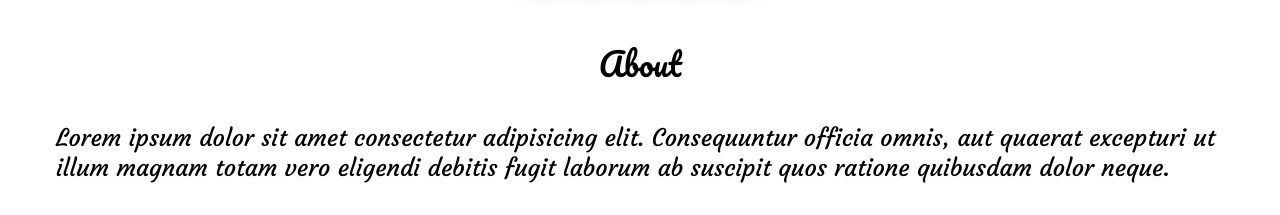
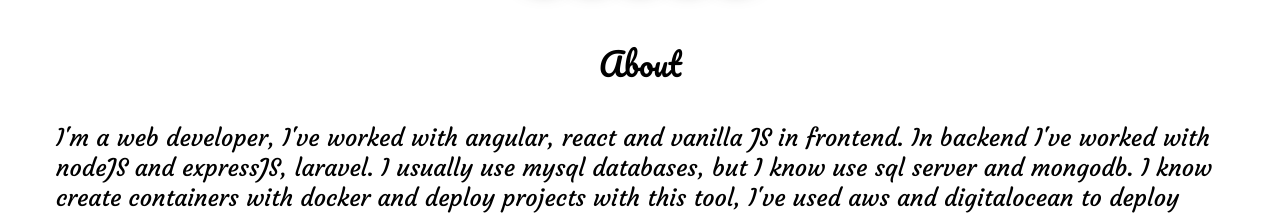
Before and after one commit to codeDude64/Portafolio, a plain HTML site: page index.html in a window 1280 px wide. Shown: the part 720-935 px from the top of the page. Drawn offline with Linux system fonts and the light colour scheme.

Commit message:
About text

```diff
--- a/index.html
+++ b/index.html
@@ -59,7 +59,10 @@
                     About
                 </div>
                 <div class="card-body">
-                    <p>Lorem ipsum dolor sit amet consectetur adipisicing elit. Consequuntur officia omnis, aut quaerat excepturi ut illum magnam totam vero eligendi debitis fugit laborum ab suscipit quos ratione quibusdam dolor neque. </p>
+                    <p>I'm a web developer, I've worked with angular, react and vanilla JS in frontend. In backend  I've worked with nodeJS and expressJS, laravel. I usually use mysql databases, but I know use sql server and mongodb. I know create containers with docker and deploy projects with this tool, I've used aws and digitalocean to deploy web projects.
+                        I have experience with linux systems and linux servers like Debian, CentOs, Ubuntu Server and Arch Linux
+                        I finished the engineering career in computer systems, and I can read and speack an intermediate level of English
+                    </p>
                 </div>
             </div>
             <div id="skills" class="card">
```
